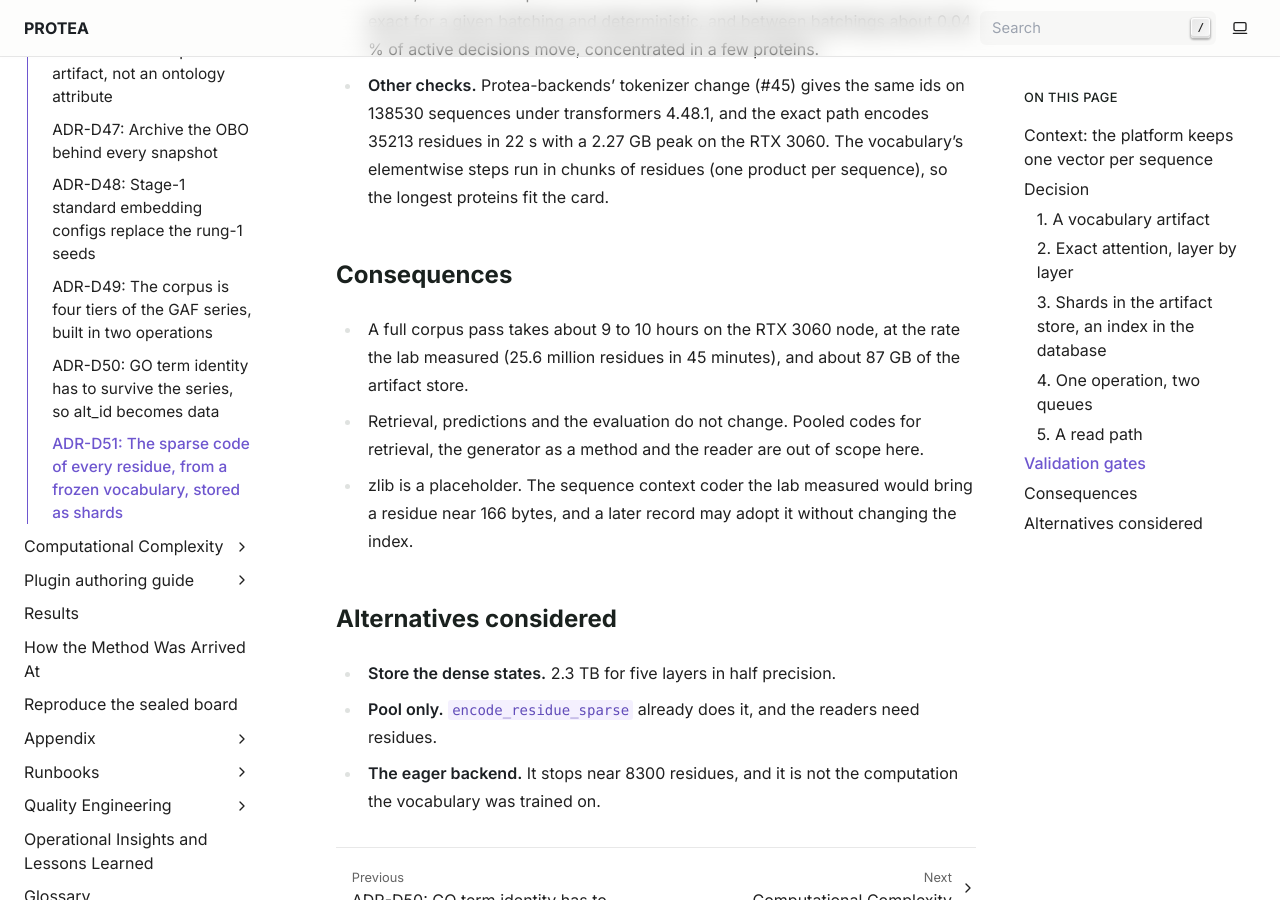
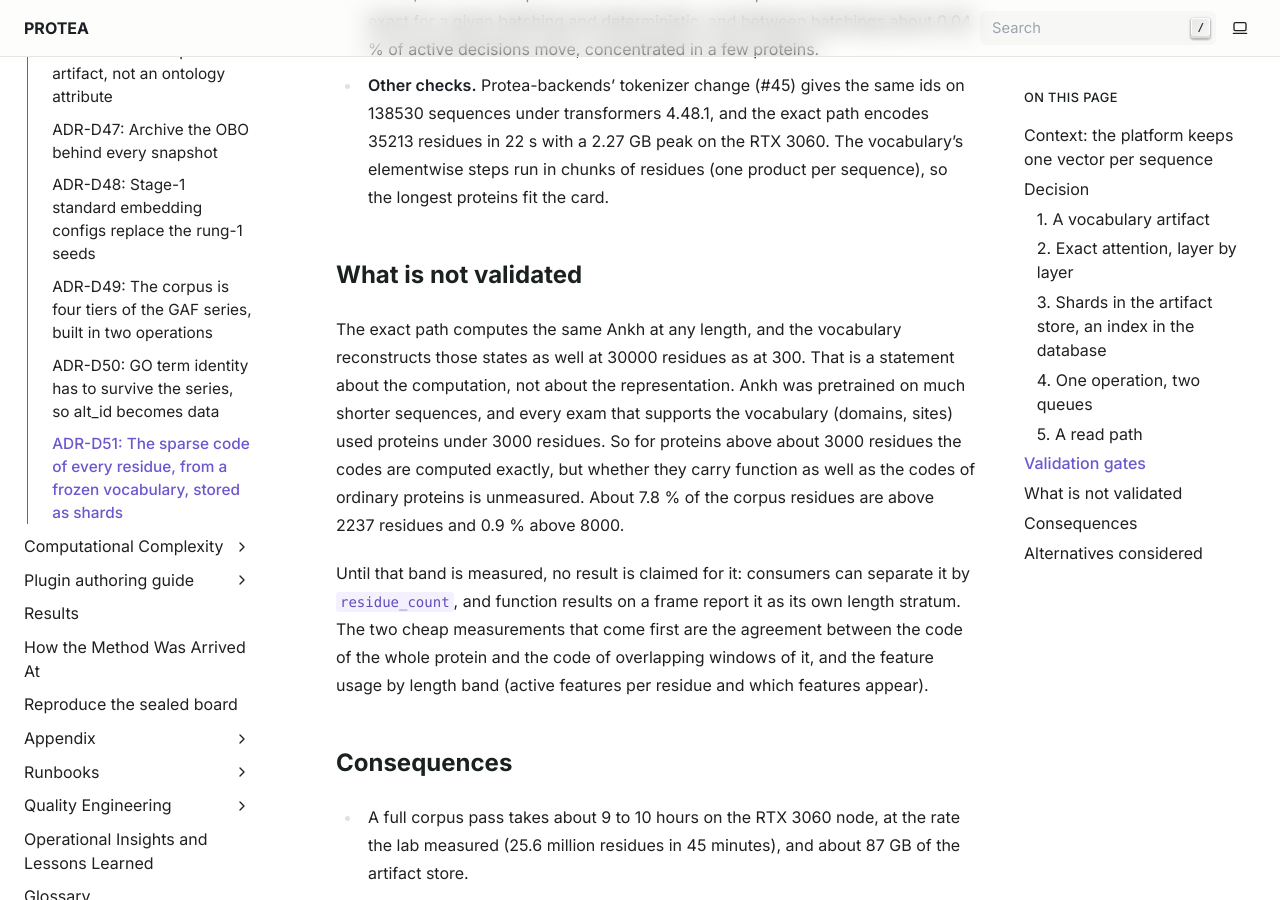
Before and after one commit to frapercan/PROTEA, a Sphinx documentation site: the page built from docs/source/adr/D51-per-residue-vocabulary-codes.rst, in a window 1280 px wide and 900 px high, scrolled down 4933 px. Built offline with Sphinx 7.4.7, drawn with Linux system fonts in a browser that asks for light colours.

Commit message:
ADR-D51: what is not validated, the representation of proteins above about 3000 residues

```diff
--- a/docs/source/adr/D51-per-residue-vocabulary-codes.rst
+++ b/docs/source/adr/D51-per-residue-vocabulary-codes.rst
@@ -173,6 +173,24 @@ Measured on 2026-11-03 on the desktop node (RTX 3060):
   in 22 s with a 2.27 GB peak on the RTX 3060. The vocabulary's elementwise steps run in
   chunks of residues (one product per sequence), so the longest proteins fit the card.
 
+What is not validated
+~~~~~~~~~~~~~~~~~~~~~
+
+The exact path computes the same Ankh at any length, and the vocabulary reconstructs
+those states as well at 30000 residues as at 300. That is a statement about the
+computation, not about the representation. Ankh was pretrained on much shorter
+sequences, and every exam that supports the vocabulary (domains, sites) used proteins
+under 3000 residues. So for proteins above about 3000 residues the codes are computed
+exactly, but whether they carry function as well as the codes of ordinary proteins is
+unmeasured. About 7.8 % of the corpus residues are above 2237 residues and 0.9 % above
+8000.
+
+Until that band is measured, no result is claimed for it: consumers can separate it by
+``residue_count``, and function results on a frame report it as its own length stratum.
+The two cheap measurements that come first are the agreement between the code of the
+whole protein and the code of overlapping windows of it, and the feature usage by length
+band (active features per residue and which features appear).
+
 Consequences
 ~~~~~~~~~~~~
 
```
